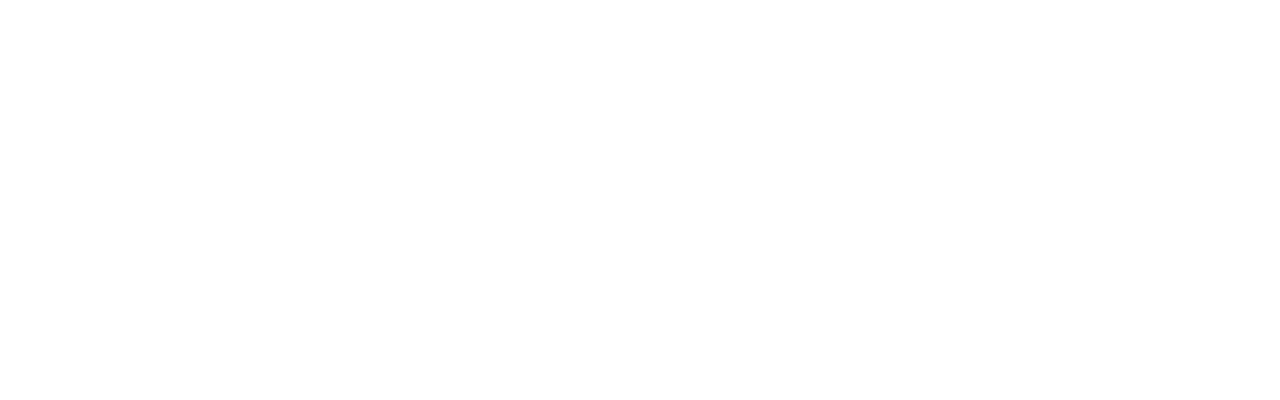
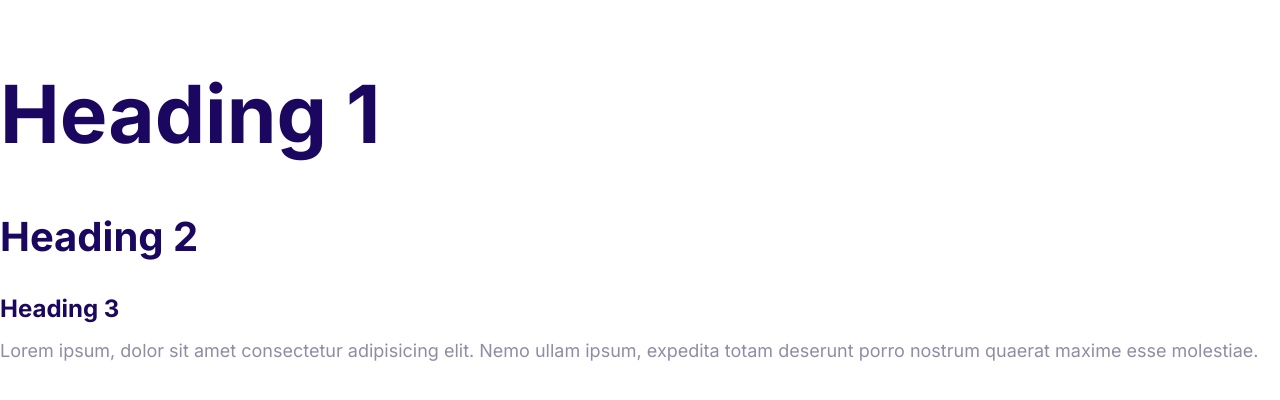
Before and after one commit to TarakaKoda/cloudbee, a plain HTML site: page index.html in a window 1280 px wide. Drawn offline with Linux system fonts and the light colour scheme.

Commit message:
Define the styles for the fonts.

```diff
--- a/css/styles.css
+++ b/css/styles.css
@@ -1,3 +1,7 @@
+html {
+    font-size: 62.5%;
+}
+
 :root {
     --color-primary: #2584ff;
     --color-secondary: #00d9ff;
@@ -5,3 +9,49 @@
     --color-headings: #1b0760;
     --color-body: #918ca4;
 }
+
+body {
+    font-family: Inter, Arial, Helvetica, sans-serif;
+    font-size: 2.4rem;
+    line-height: 1.5;
+    color: var(--color-body);
+}
+
+h1, h2, h3 {
+    color: var(--color-headings);
+    margin-bottom: 1rem;
+}
+
+h1 {
+    font-size: 7rem;
+}
+
+h2 {
+    font-size: 4rem;
+}
+
+h3 {
+    font-size: 3rem;
+}
+
+p {
+    margin-top: 0;
+}
+
+@media screen and (min-width: 1024px) {
+    body {
+        font-size: 1.8rem;
+    }
+
+    h1 {
+        font-size: 8rem;
+    }
+
+    h2 {
+        font-size: 4rem;
+    }
+
+    h3 {
+        font-size: 2.4rem;
+    }
+}
--- a/index.html
+++ b/index.html
@@ -1,13 +1,25 @@
 <!DOCTYPE html>
 <html lang="en">
-<head>
-    <meta charset="UTF-8">
-    <meta name="viewport" content="width=device-width, initial-scale=1.0">
+  <head>
+    <meta charset="UTF-8" />
+    <meta name="viewport" content="width=device-width, initial-scale=1.0" />
     <title>Store Cloud</title>
-    <link rel="stylesheet" href="css/normalize.css">
-    <link rel="stylesheet" href="css/styles.css">
-</head>
-<body>
-
-</body>
+    <link rel="preconnect" href="https://fonts.googleapis.com" />
+    <link rel="preconnect" href="https://fonts.gstatic.com" crossorigin />
+    <link
+      href="https://fonts.googleapis.com/css2?family=Inter:wght@400;700&display=swap"
+      rel="stylesheet" />
+    <link rel="stylesheet" href="css/normalize.css" />
+    <link rel="stylesheet" href="css/styles.css" />
+  </head>
+  <body>
+    <h1>Heading 1</h1>
+    <h2>Heading 2</h2>
+    <h3>Heading 3</h3>
+    <p>
+      Lorem ipsum, dolor sit amet consectetur adipisicing elit. Nemo ullam
+      ipsum, expedita totam deserunt porro nostrum quaerat maxime esse
+      molestiae.
+    </p>
+  </body>
 </html>
```
